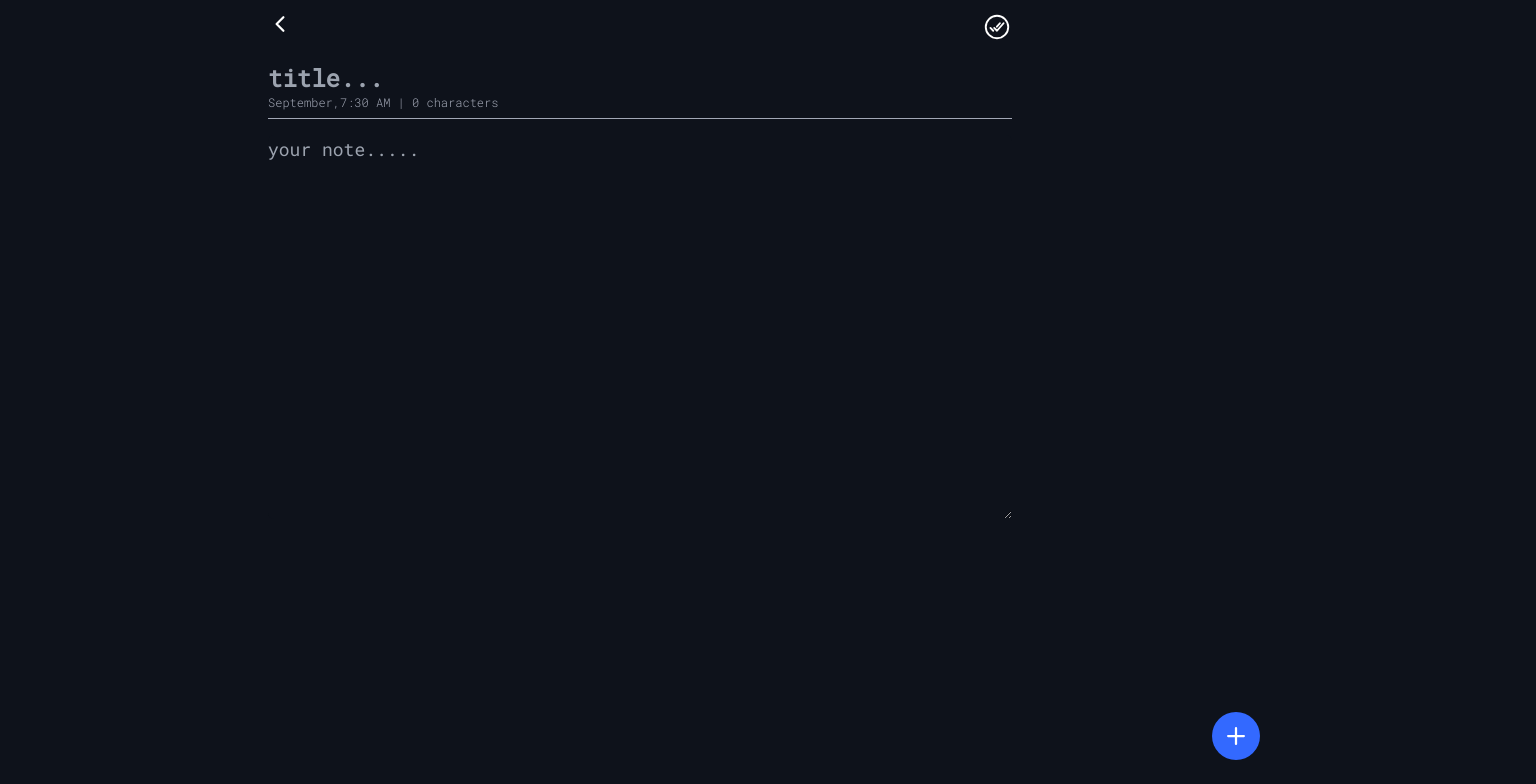
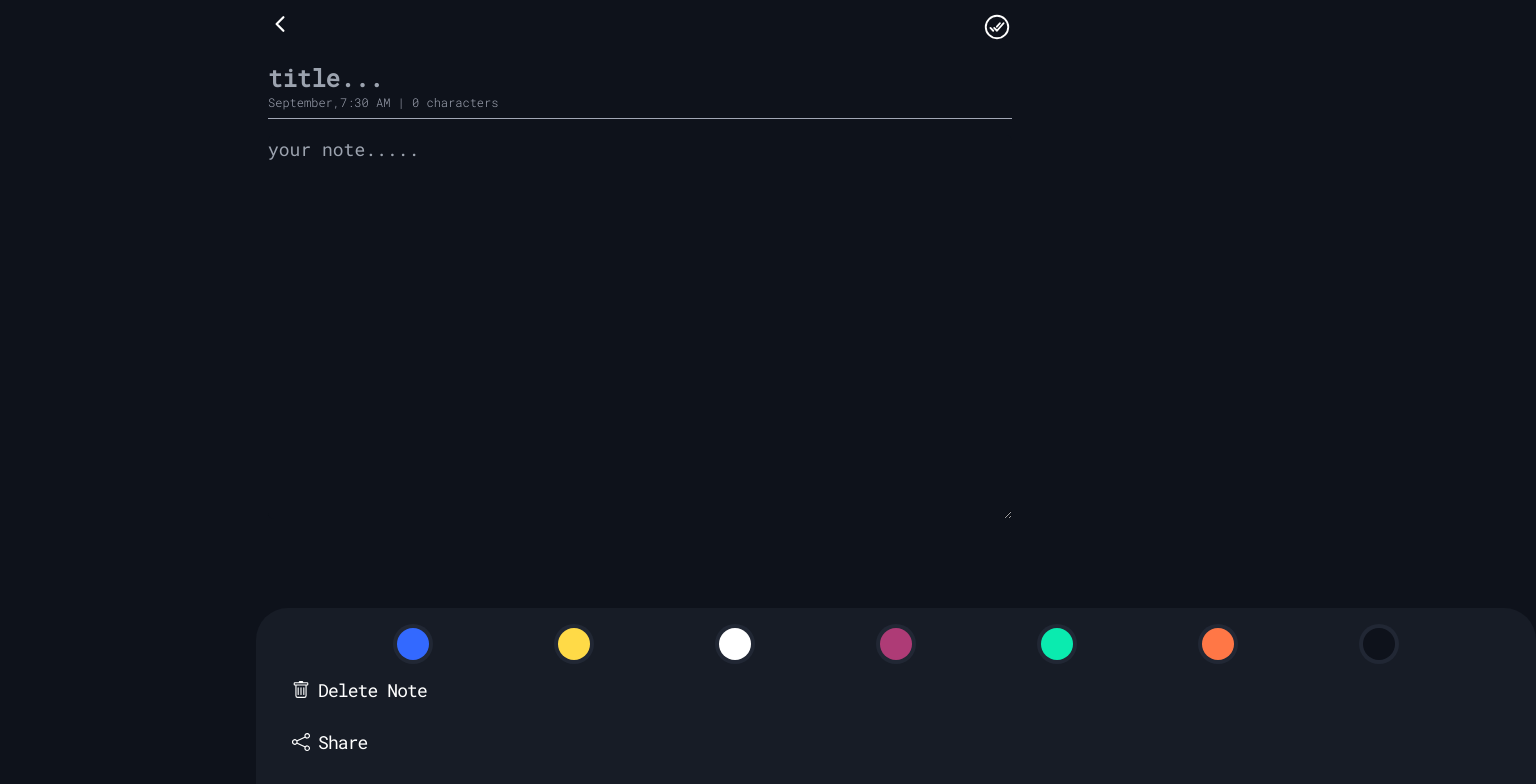
Before and after one commit to poudelsanchit/Notes, a React (Vite) app: page /addnote in a window 1280 px wide. Shown: the top 784 px of the page, 1536 px wide, since content can reach past the window. Built offline with nearby package versions, Linux system fonts and the light colour scheme.

Commit message:
update 5 files

```diff
--- a/src/App.jsx
+++ b/src/App.jsx
@@ -3,40 +3,44 @@ import FloatingActionButton from "./Components/FloatingActionButton"
 import Header from "./Components/Header"
 import Notes from "./Pages/Notes"
 import AddNotes from "./Pages/AddNotes"
-import { useState } from "react"
+import { useEffect, useState } from "react"
 import { nanoid } from "nanoid"
+const getLocalItems=()=>{
+  const list = JSON.parse(
+    localStorage.getItem('react-notes-app-data'));
+    if(list)
+    {
+      return list;
+    }
+    else{
+      return [];
+    }
+}
 function App() {
-  const [notes,setNotes]=useState([
-    {
-    id: nanoid(),
-    title:'First Note',
-    text: 'This is my first note!  Lorem ipsum dolor sit amet, consectetur adipisicing elit. Nobis ipsam eum laudantium ratione quod eos, fugit earum itaque quisquam ex id dolores maiores dignissimos sapiente impedit beatae, necessitatibus corrupti! Aut!',
-    date: '15/04/2021',
-    color:'#4E33FF'
-},
+  const addNotes=(notelist)=>{
+    const newNotes=[...notes,notelist];
+    setNotes(newNotes);
 
-{
-    id: nanoid(),
-    title:'Second Note',
-    text: 'This is my second note!Lorem ipsum dolor sit amet, consectetur adipisicing elit. Nobis ipsam eum laudantium ratione quod eos, fugit earum itaque quisquam ex id dolores maiores dignissimos sapiente impedit beatae, necessitatibus corrupti! Aut!',
-    date: '21/04/2021',
-    color:'#FFD633'
+  }
 
-},
-{
-    id: nanoid(),
-    title:'Third Note',
-    text: 'This is my third note!',
-    date: '28/04/2021',
-    color:'#171c26'
+  const [notes,setNotes]=useState(getLocalItems());
 
-}]);
-const addNotes=(notelist)=>{
-  const newNotes=[...notes,notelist];
-  setNotes(newNotes);
+useEffect(() => {
+  const savedNotes = JSON.parse(
+    localStorage.getItem('react-notes-app-data')
+  );
+  setNotes(savedNotes);
   console.log(notes)
 
-}
+}, []);
+
+useEffect(() => {
+  localStorage.setItem(
+    'react-notes-app-data',
+    JSON.stringify(notes)
+  );
+}, [notes]);
+
   return (
     <>
      <div className='bg-primary w-full h-screen text text-text-primary  flex justify-center'>
@@ -50,7 +54,6 @@ const addNotes=(notelist)=>{
 
      </div>
 
-     <FloatingActionButton />
 
     </>
   )
--- a/src/Components/FloatingActionButton.jsx
+++ b/src/Components/FloatingActionButton.jsx
@@ -5,7 +5,7 @@ import { Link } from "react-router-dom";
 const FloatingActionButton = () => {
   return (
     <Link to='/addnote'>
-    <div className='h-12 w-12 rounded-full flex items-center justify-center bg-[#3369ff] fixed right-5 bottom-10 hover:bg-[#3358ff]  cursor-pointer'>
+    <div className='h-12 w-12 rounded-full flex items-center justify-center bg-[#1f4abf] fixed right-5 bottom-10 hover:bg-[#3358ff]  cursor-pointer'>
         <BsPlus className='text-4xl text-[#ffffff]'/>
     </div>
     </Link>
--- a/src/Components/NoteItem.jsx
+++ b/src/Components/NoteItem.jsx
@@ -10,7 +10,7 @@ const NoteItem = ({note_title,note_text,note_date,color}) => {
         {note_title}
 
         </div>
-        <div className='text-[#bccac3] text-sm '>
+        <div className='text-[#78918d] text-sm '>
             {note_text}
         </div>
         </div>
--- a/src/Pages/AddNotes.jsx
+++ b/src/Pages/AddNotes.jsx
@@ -1,8 +1,19 @@
 import React, { useState } from 'react'
 import {IoChevronBack,IoCheckmarkDoneCircleOutline} from 'react-icons/io5'
+import {BsTrash,BsShare} from 'react-icons/bs'
 import { Link, useNavigate } from 'react-router-dom'
 import { nanoid } from 'nanoid'
 const AddNotes = ({handleAddNote}) => {
+  const colors=[
+    {color:'#3369ff'},
+    {color:'#ffda47'},
+    {color:'#ffffff'},
+    {color:'#ae3b76'},
+    {color:'#0aebaf'},
+    {color:'#ff7746'},
+    {color:'#0e121b'},
+  ]
+  const[color,setColor]= useState('#3369ff');
     const navigate = useNavigate();
     const[title,setTitle]= useState('');
     const[note,setNote]= useState('');
@@ -15,12 +26,13 @@ const AddNotes = ({handleAddNote}) => {
         title:title,
         text:note,
         date: datetime.getDate(),
-        color:'#171c26'
+        color:color
         }
       )
       navigate(-1);
     }
   return (
+    <>
     <div className='p-3 flex flex-col'>
         <div className='flex justify-between text-2xl'>
             <IoChevronBack onClick={()=>navigate(-1)}/>
@@ -37,7 +49,31 @@ const AddNotes = ({handleAddNote}) => {
 
                         </div>
         </div>
+
     </div>
+    <div className='bg-[#171c26] bottom-0 absolute h-48 p-4 rounded-t-[2rem] w-full'>
+    <div className='flex justify-evenly '>
+      { colors.map((notes)=>(
+        <div className='w-10 h-10 rounded-full bg-[#212734] flex items-center justify-center'>
+             <div className='w-8 h-8 rounded-full p-2 cursor-pointer' style={{backgroundColor:notes.color}} onClick={()=>{setColor(notes.color)}}/>
+        </div>
+               ))
+      }
+    </div>
+    <div className='px-5 py-3  tracking-tighter	cursor-pointer flex items-center gap-2 text-lg font-Roboto'>
+    <BsTrash/>
+    <div>
+      Delete Note
+    </div>
+      </div>
+      <div className='px-5 py-3 tracking-tighter	 cursor-pointer flex items-center gap-2 text-lg font-Roboto'>
+    <BsShare/>
+    <div>
+      Share
+    </div>
+      </div>
+        </div>
+        </>
   )
 }
 
--- a/src/Pages/Notes.jsx
+++ b/src/Pages/Notes.jsx
@@ -2,6 +2,7 @@ import React, { useState } from 'react'
 import Header from '../Components/Header'
 import { nanoid  } from 'nanoid';
 import NoteItem from '../Components/NoteItem';
+import FloatingActionButton from '../Components/FloatingActionButton';
 const Notes = ({notes}) => {
 
   return (
@@ -15,6 +16,7 @@ const Notes = ({notes}) => {
               }
               </div>
 
+              <FloatingActionButton/>
 
     </div>
   )
```
